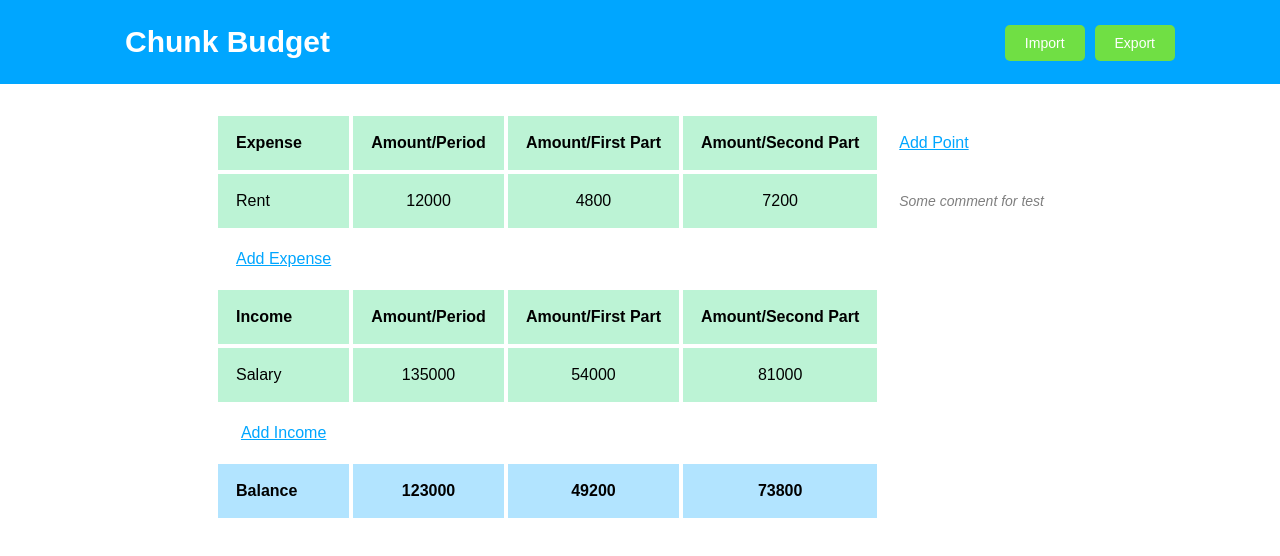
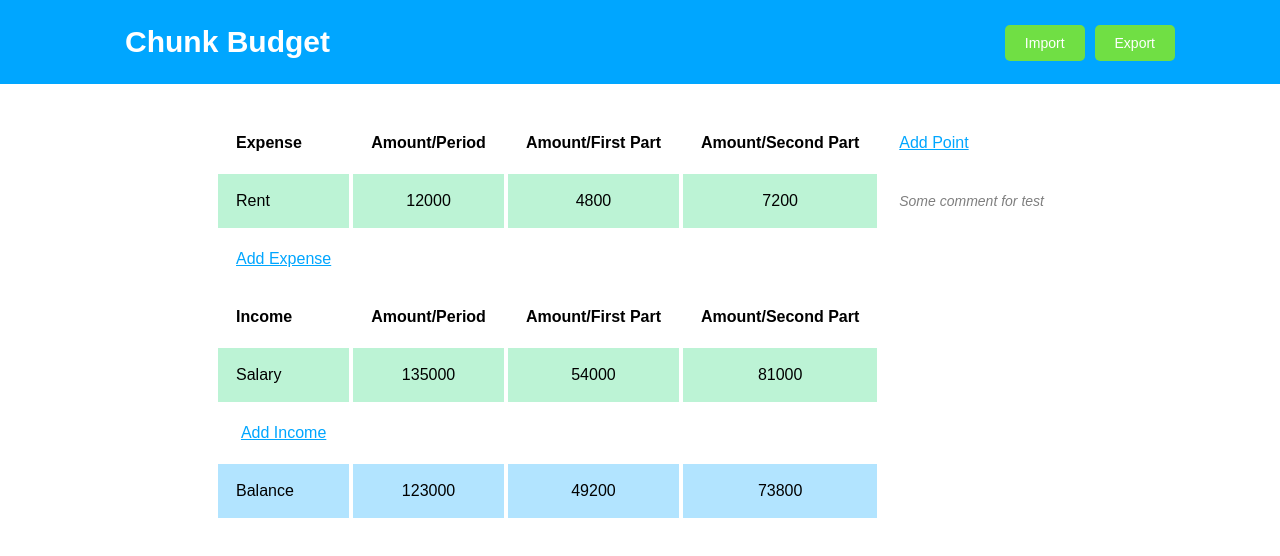
Before and after one commit to deviun/chunk-budget, a React (Create React App) app: page / in a window 1280 px wide. Shown: the top 556 px of the page. Built offline with nearby package versions, Linux system fonts and the light colour scheme.

Commit message:
fix design

```diff
--- a/src/containers/ExpenseTable/index.js
+++ b/src/containers/ExpenseTable/index.js
@@ -103,7 +103,7 @@ class ExpenseTable extends Component {
             Add Income
           </div>
         </div>
-        <div className="row row-bold row-blue">
+        <div className="row row-blue">
           <div className="cell">Balance</div>
           <div className="cell align-center">
             {balance}
--- a/src/containers/ExpenseTable/style.scss
+++ b/src/containers/ExpenseTable/style.scss
@@ -33,6 +33,10 @@
 
   .row-bold {
     font-weight: bold;
+
+    .cell {
+      background: none !important;
+    }
   }
 
   .cell-comment {
```
